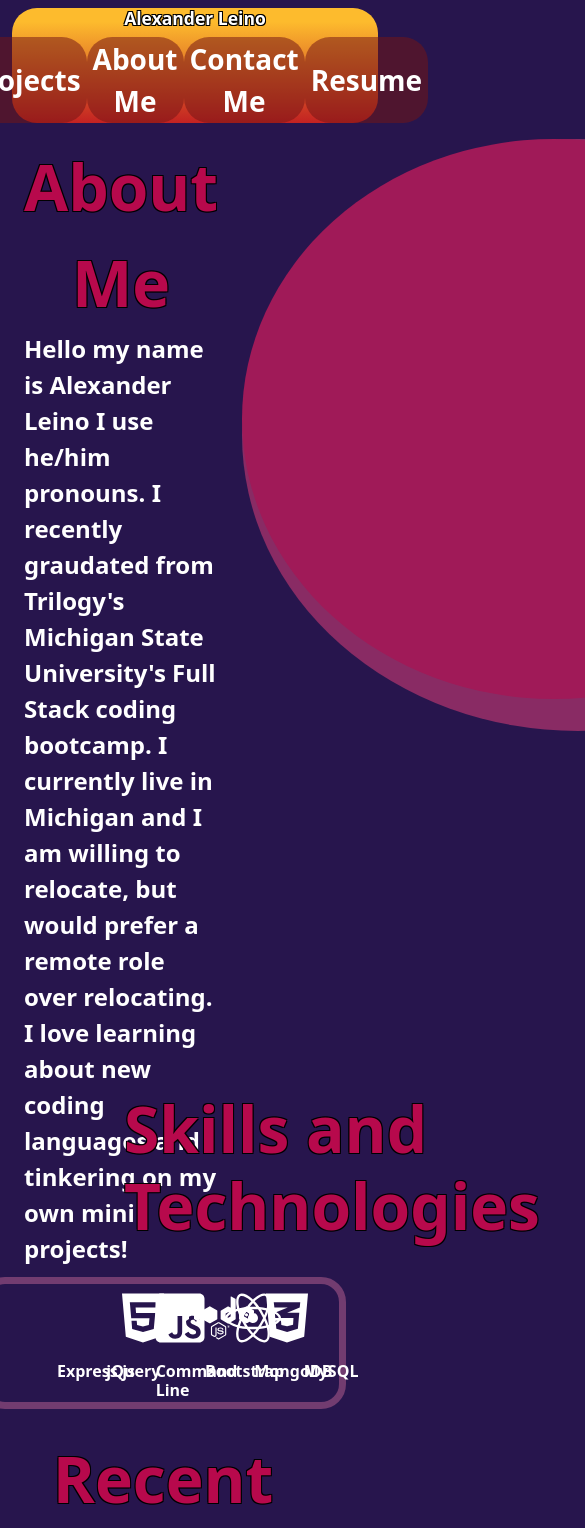
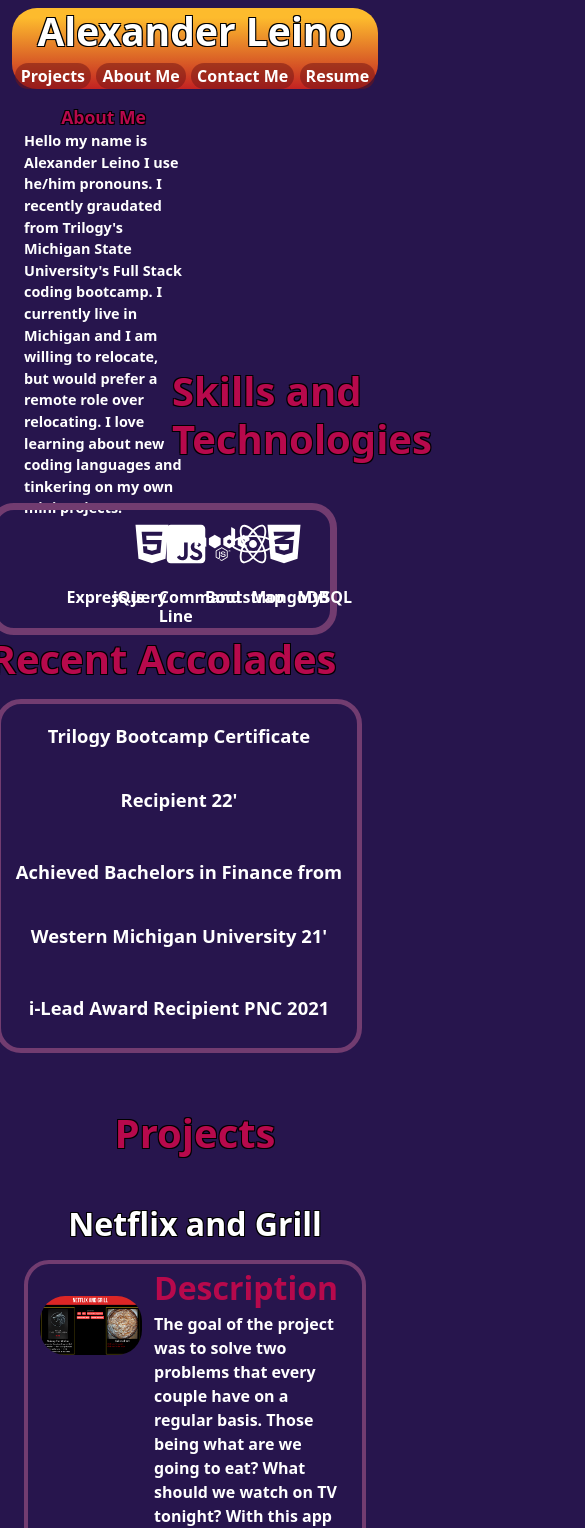
Before and after one commit to AlexanderLeino/portfolio, a React (Create React App) app: page / in a window 390 px wide. Shown: the top 1528 px of the page, 585 px wide, since content can reach past the window. Built offline with nearby package versions, Linux system fonts and the light colour scheme.

Commit message:
just need to optimize for cellphone

```diff
--- a/src/App.css
+++ b/src/App.css
@@ -208,7 +208,7 @@
 }
 
 .accolades-container {
-  border: var(--magenta) 5px solid;
+  border: var(--purple) 5px solid;
   border-radius: 25px;
   position: relative;
   bottom: 10rem;
@@ -229,10 +229,13 @@
   text-shadow: -1px -1px 0 #000, 1px -1px 0 #000, -1px 1px 0 #000, 1px 1px 0 #000;
   position: relative;
   top: -2rem;
+  margin: -1rem;
 }
 img {
-  width: 600px;
-  padding: 1rem;
+  width: 100%;
+  height: 100%;
+  margin-top: 2rem;
+
 
 }
 
@@ -257,6 +260,7 @@
   border-radius: 25px;
   position: relative;
   overflow: auto;
+  width: 100%;
 }
 
 button a {
@@ -356,9 +360,9 @@
   }
 
 }
-/* @media (max-width: 1045px){
+@media (max-width: 1051px){
   #aboutMe-Paragraph{
-    font-size: 1.15rem;
+    font-size: 1.45rem;
     font-weight: bolder;
   }
   #aboutMe-title {
@@ -368,14 +372,15 @@
 
   #skills-title {
     position: relative;
-    left: 3rem;
-    bottom: 7rem;
+    left: 10rem;
+    bottom: 5.5rem;
     font-size: 2.5rem;
   }
 
   #skills-container {
-    left: -6rem;
-    top:-7rem;
+
+    width: 89vw;
+    top: -5rem;
   }
   .express-icon{
     font-size: 1rem;
@@ -389,7 +394,6 @@
   }
   .accolades-title{
     font-size: 2.5rem;
-    top: -2rem;
 
   }
   .accolades-container {
@@ -403,12 +407,45 @@
   }
 
 }
+
 @media (max-width: 810px){
   #aboutMe-title {
-    line-height: 5.25rem;
-    font-size: 5rem;
+    line-height: 3vh;
+    font-size: 4.5vw;
+
   }
 
+  #aboutMe-Paragraph {
+    font-size: .9rem;
+
+    font-weight: bolder;
+  }
+
+  #submitBtn {
+    width: 17vw;
+  }
+
+  .projects-title-text {
+    font-size: 2.5rem;
+  }
+
+  .project-title{
+    font-size: 2rem;
+  }
+  .onlyPlants-title {
+    font-size: 2rem;
+  }
+  .project-description{
+    font-size: 2rem;
+    text-align: center;
+  }
+
+  .lets-work-together{
+    font-size: 3rem;
+  }
+  .text-labels {
+    font-size: 1rem;
+  }
 }
 
 @media (max-width: 570px) {
@@ -423,4 +460,14 @@
   }
 
 
-} */
+}
+
+@media (max-width: 428px) {
+  .insideCircle {
+    display: none;
+  }
+  .mainCircle {
+    display: none;
+
+  }
+}
--- a/src/components/ProjectContainer.js
+++ b/src/components/ProjectContainer.js
@@ -8,6 +8,7 @@
         <div className= 'container-fluid mt-2 projects-container'>
             <h3 className='project-title'>Netflix and Grill</h3>
             <div className= 'projectCard container d-flex justify-content-end'>
+
                     <img src = '../assets/net-grill-screencap.png' alt=''></img>
                     <div className='container'>
                 <div className='project-description'>Description</div>
@@ -22,7 +23,9 @@
                 <button className='projectBtn'><a target= '_blank' rel='noreferrer' projectBtn href= 'https://alexanderleino.github.io/Netflix-and-Grill/'>Deploy App</a></button>
                 <button className='projectBtn'><a target= '_blank' rel='noreferrer' projectBtn href= 'https://github.com/AlexanderLeino/Netflix-and-Grill'>View Source Code</a></button>
                 </div>
-                    </div>
+
+                </div>
+
                 </div>
                 </div>
 
```
